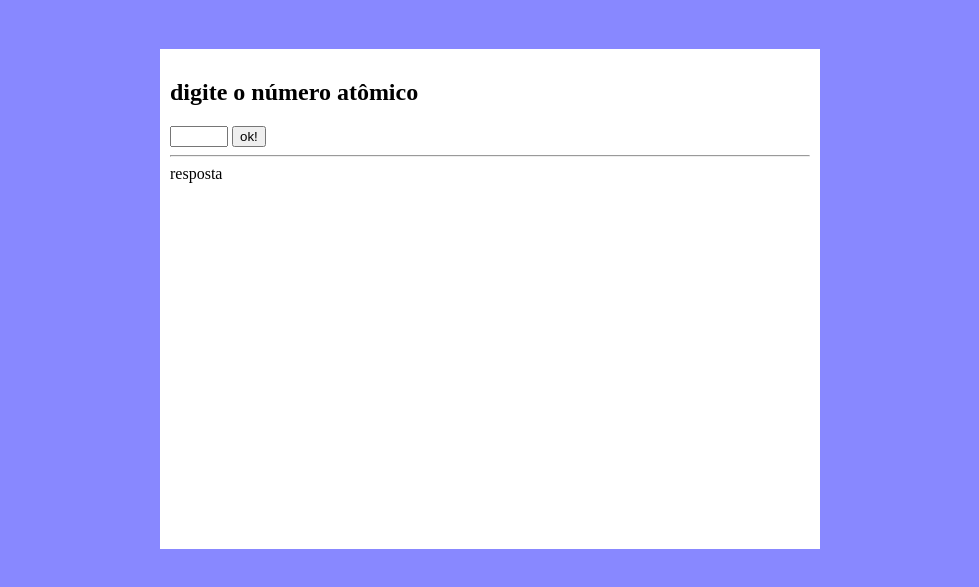
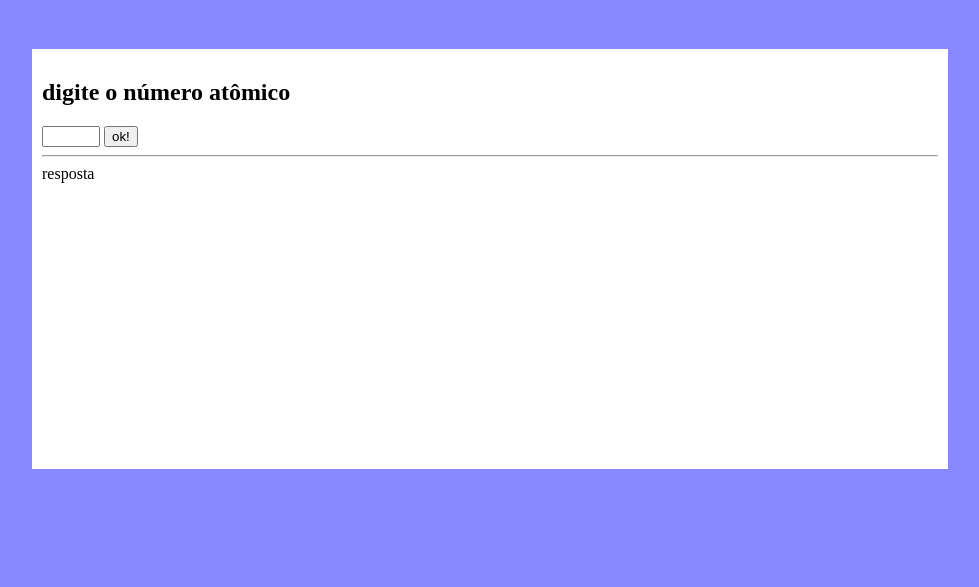
Before and after one commit to Brunomml/distribuicao-eletronica, a plain HTML site: page index.html in a window 1280 px wide. Shown: the part 85-672 px from the top of the page, without its empty margins (150-1129 px from the left). Drawn offline with Linux system fonts and the light colour scheme.

Commit message:
ajeitando o h1

```diff
--- a/css/style.css
+++ b/css/style.css
@@ -8,8 +8,8 @@ body{
 main{
     margin-top: 2vw;
     background-color: #fff;
-    width: 50vw;
-    height: 60vh;
+    width: 70vw;
+    height: 50vh;
     padding: 10px;
 }
 
@@ -17,5 +17,6 @@ input{
     width: 50px;
 }
 h1{
+    text-align: center;
     font-size: 40px;
 }
```
